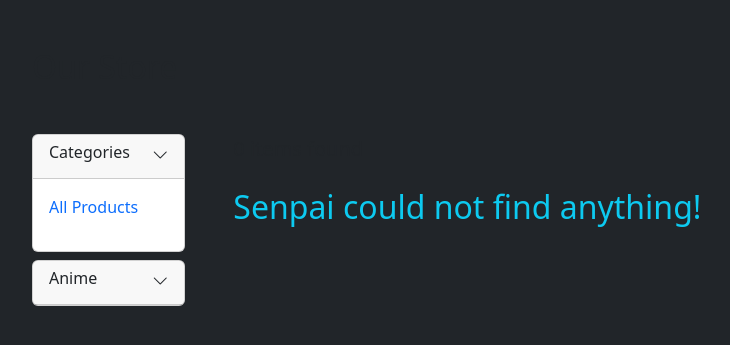
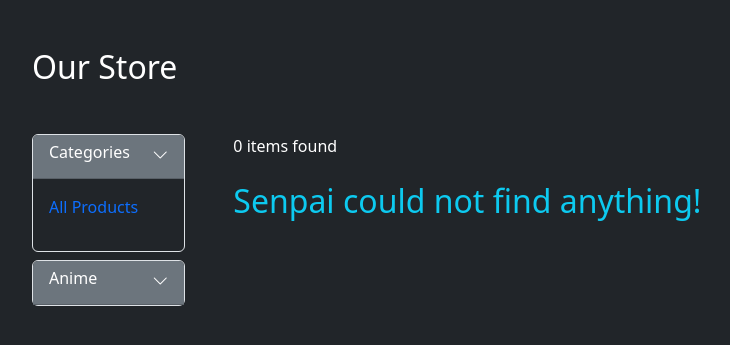
Before and after one commit to dheereshagrwal/animebits, a Django app: page /store/ in a window 1280 px wide. Shown: the part 74-419 px from the top of the page, without its empty margins (28-758 px from the left). Run offline with Django 4.2, Linux system fonts and the light colour scheme; data that the repository does not hold is empty; some libraries are stand-ins or nearby versions.

Commit message:
dark mode more

```diff
--- a/templates/store/checkout.html
+++ b/templates/store/checkout.html
@@ -3,7 +3,7 @@
   <div class="mx-3 mx-lg-5">
     <div class="row">
       <aside class="col-lg-6">
-        <div class="card bg-dark">
+        <div class="card bg-dark border">
           <div class="card-body">
             <h4 class="card-title font-poppins mb-4 text-white">Billing Details</h4>
             <form action="{% url 'place_order' %}" method="POST">
@@ -138,7 +138,7 @@
           </div>
         </div>
       </aside>
-      <aside class="col-lg-6 hvr-shadow card mt-3 mt-lg-0 bg-dark">
+      <aside class="col-lg-6 card mt-3 mt-lg-0 bg-dark hvr-glow border-0">
         <div>
           <table class="table table-borderless">
             <thead class="text-secondary">
--- a/templates/store/store.html
+++ b/templates/store/store.html
@@ -2,9 +2,9 @@
 <section class="container-fluid mt-5">
   <div class="mx-2 mx-lg-5">
     {% if 'search' in request.path %}
-    <h2 class="title-page">Search Results</h2>
+    <h2 class="title-page text-white">Search Results</h2>
     {% else %}
-    <h2 class="title-page">Our Store</h2>
+    <h2 class="title-page text-white font-poppins">Our Store</h2>
     {% endif %}
   </div>
 </section>
@@ -13,8 +13,8 @@
     <div class="row g-5">
       <div class="col-md-3 col-xl-2">
         <aside>
-          <div class="card">
-            <header class="card-header">
+          <div class="card bg-dark border">
+            <header class="card-header bg-secondary text-white">
               <div
                 data-bs-toggle="collapse"
                 data-bs-target="#collapse_categories"
@@ -22,7 +22,7 @@
                 class="d-flex"
                 role="button"
               >
-                <h6 class="title">Categories</h6>
+                <h6 class="title font-poppins">Categories</h6>
                 <i class="bi bi-chevron-down ms-auto"></i>
               </div>
             </header>
@@ -30,7 +30,7 @@
               <div class="card-body">
                 <ul class="list-unstyled">
                   <li>
-                    <a href="{% url 'store' %}" class="text-decoration-none"
+                    <a href="{% url 'store' %}" class="text-decoration-none font-karla"
                       >All Products</a
                     >
                   </li>
@@ -38,7 +38,7 @@
                   <li>
                     <a
                       href="{{category.get_url}}"
-                      class="text-decoration-none {% if category.get_url in request.path %}text-success{% else %}text-black{% endif %}"
+                      class="text-decoration-none font-karla {% if category.get_url in request.path %}text-success{% else %}text-white{% endif %}"
                     >
                       {{category.name}}
                     </a>
@@ -50,8 +50,8 @@
           </div>
         </aside>
         <aside class="mt-2">
-          <div class="card">
-            <header class="card-header">
+          <div class="card bg-dark border">
+            <header class="card-header bg-secondary text-white">
               <div
                 data-bs-toggle="collapse"
                 data-bs-target="#collapse_animes"
@@ -59,7 +59,7 @@
                 class="d-flex"
                 role="button"
               >
-                <h6 class="title">Anime</h6>
+                <h6 class="title font-poppins">Anime</h6>
                 <i class="bi bi-chevron-down ms-auto"></i>
               </div>
             </header>
@@ -67,13 +67,13 @@
               <div class="card-body">
                 <ul class="list-unstyled">
                   <li>
-                    <a href="{% url 'store' %}" class="text-decoration-none"
+                    <a href="{% url 'store' %}" class="text-decoration-none font-karla"
                       >All Products</a
                     >
                   </li>
                   {% for anime in animes %}
                   <li>
-                    <a href="#" class="text-decoration-none text-secondary"
+                    <a href="#" class="text-decoration-none text-secondary font-karla"
                       >{{anime.name}}</a
                     >
                   </li>
@@ -85,7 +85,7 @@
         </aside>
       </div>
       <main class="col-md-9 col-xl-10">
-        <header class="mb-4 font-pacifico fs-5">
+        <header class="mb-4 font-rubik fs-6 text-white">
           {% if products_count == 1 %}
           <span>{{products_count}} item found </span>
           {% else %}
@@ -106,13 +106,13 @@
           >
             <img
               src="{{ product.image.url }}"
-              class="card-img-top rounded-5"
+              class="card-img-top rounded-top-5"
               alt="{{ product.name }}"
             />
             <div class="card-body">
-              <p class="card-text fs-6">{{ product.name }}</p>
+              <p class="card-text fs-6 font-dm-sans">{{ product.name }}</p>
               <div class="d-flex">
-                <var class="card-text fw-bold">&#8377;{{product.price}}</var>
+                <var class="card-text fw-bold font-rubik text-secondary">&#8377;{{product.price}}</var>
                 <div class="ms-auto">
                   <i class="bi bi-star-fill text-warning"></i>
                   <i class="bi bi-star-fill text-warning"></i>
```
Also changed, not shown: templates/order/payment-success.html (+18 -19 lines), templates/order/payment.html (+18 -18 lines).
